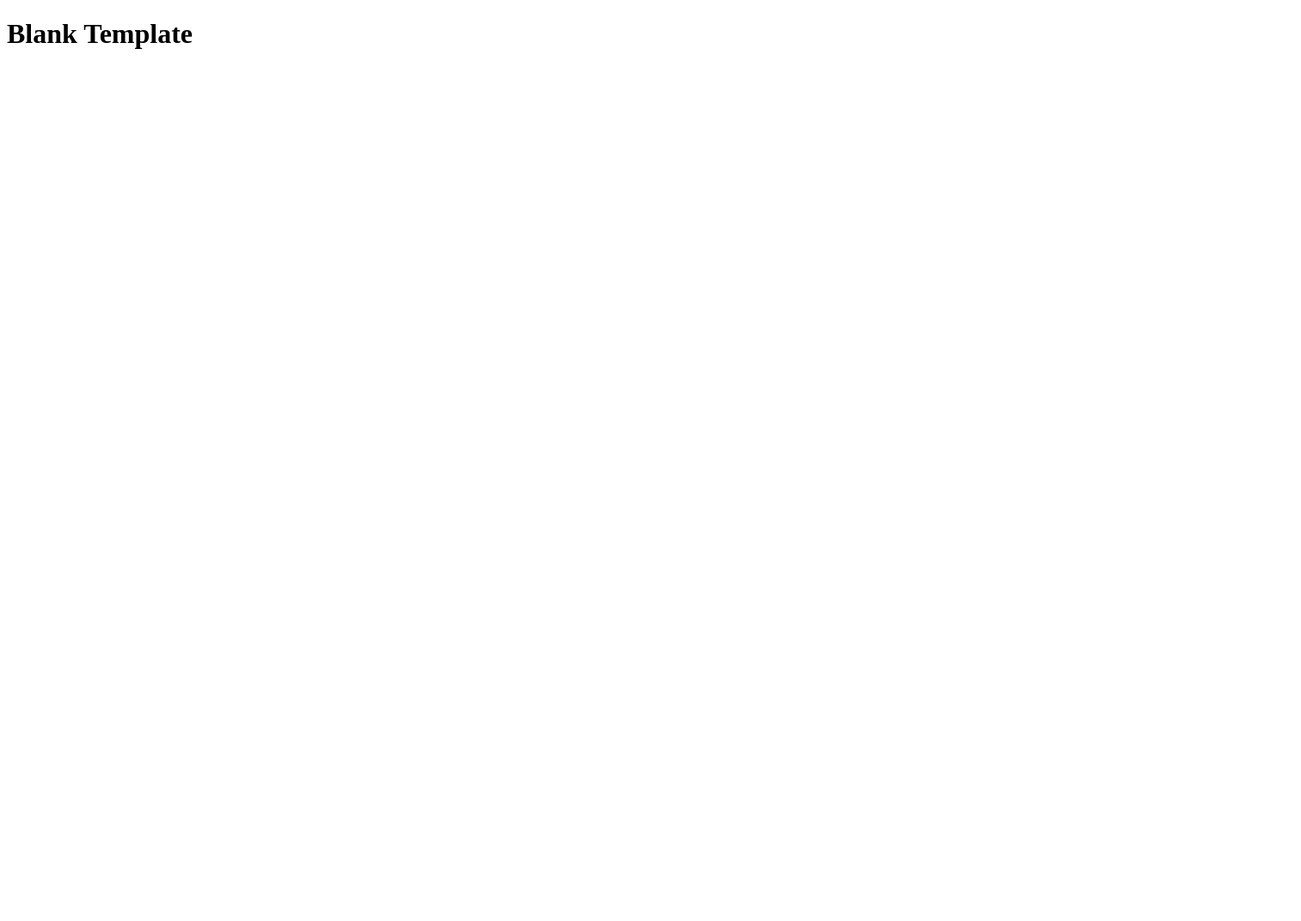
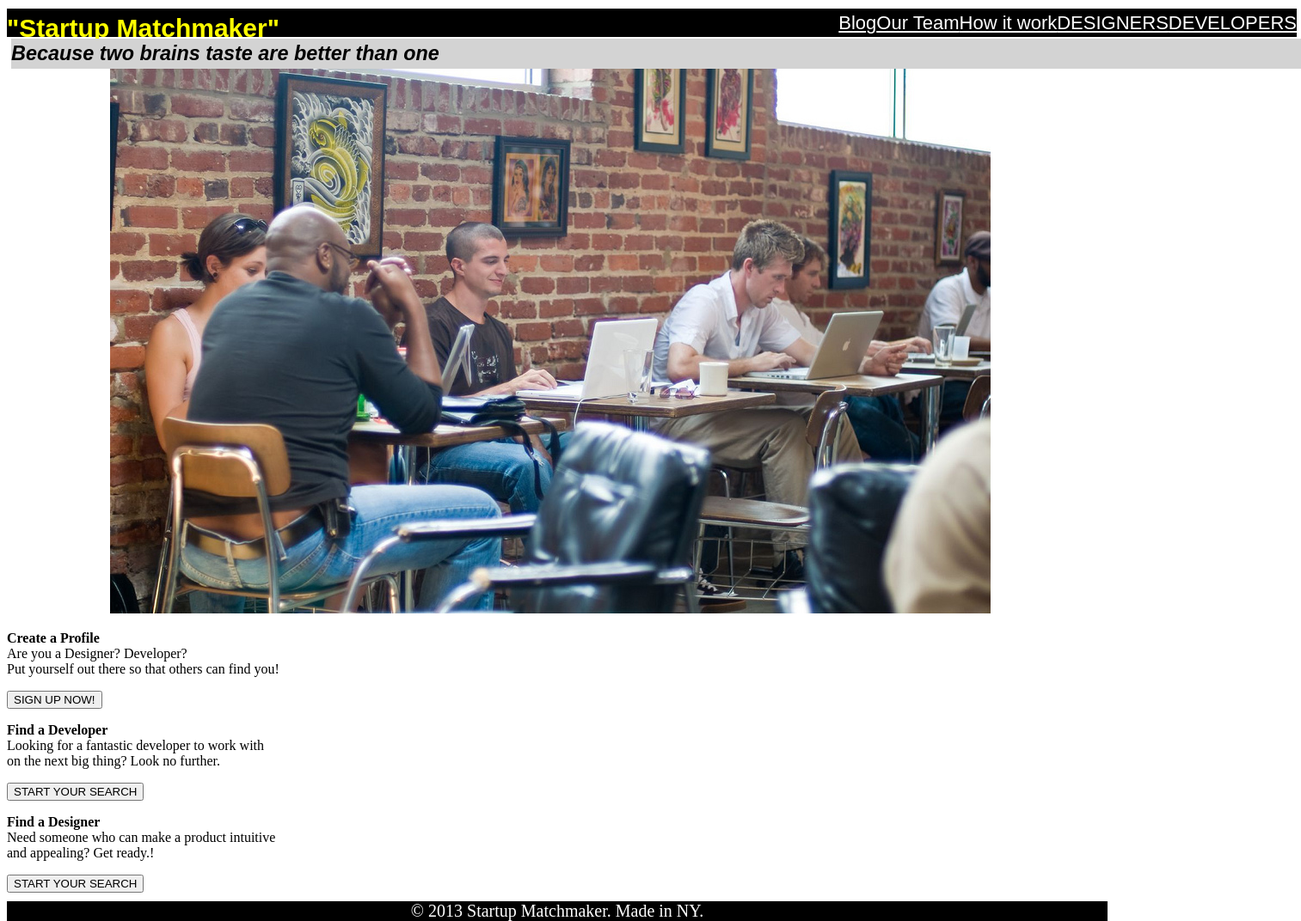
Before and after one commit to wdi-red-coral/hw-week_02-day_02-html-css-flexbox, a plain HTML site: page starter_code/index.html in a window 1280 px wide. Shown: the whole page at 86% size, 1513 px wide, since content can reach past the window. Before the commit the page ends 800 px from the top, so only its background shows below. Drawn offline with Linux system fonts and the light colour scheme.

Commit message:
H.W Startup Matchmaker

```diff
--- a/starter_code/index.html
+++ b/starter_code/index.html
@@ -5,6 +5,52 @@
     <link rel="stylesheet" href="main.css">
 </head>
 <body>
-    <h1>Blank Template</h1>
+    <main>
+
+        <nav>
+
+            <h1>"Startup Matchmaker"</h1>>
+
+            <a href="">DEVELOPERS </a>
+            |
+            <a href=" ">DESIGNERS </a>
+            |
+            <a href=" ">How it work </a>
+            |
+            <a href=" ">Our Team </a>
+            |
+            <a href=" ">Blog </a>
+            <h3> Because two brains taste are better than one </h3>>
+
+        </nav>
+        <hr size="30">
+
+    </main>
+
+    <section>
+        <center><img src="images\coworking.jpg" alt=""></center>
+    </section>
+    <aside>
+        <p>
+
+        </p>
+    </aside>
+    <article id="part">
+        <p><strong>Create a Profile</strong><br>
+            Are you a Designer? Developer? <br>
+            Put yourself out there so that others can find you!</p>
+            <button type="button">SIGN UP NOW!</button>
+
+        <p><strong>Find a Developer</strong><br>
+            Looking for a fantastic developer to work with<br>
+            on the next big thing? Look no further.</p>
+            <button type="button">START YOUR SEARCH</button>
+
+        <p><strong>Find a Designer</strong><br>
+            Need someone who can make a product intuitive<br>
+            and appealing? Get ready.!</p>
+            <button type="button">START YOUR SEARCH</button>
+    </article>
 </body>
+<footer>  © 2013 Startup Matchmaker. Made in NY. </footer>
 </html>
--- a/starter_code/main.css
+++ b/starter_code/main.css
@@ -0,0 +1,84 @@
+
+main{
+font-family: 'Source Sans Pro', sans-serif;
+font-size: 20px;
+line-height: 1.5;
+position: relative;
+
+}
+nav {
+background:black  ;
+width: 1500px;
+margin-bottom: yellow;
+margin-bottom: 10px;
+position: absolute;
+flex-direction: row;
+justify-content:space-between;
+
+
+}
+nav a{color: white  ;
+font-size: 22px;
+float: right;
+
+
+}
+
+
+h1{
+    float: left;
+    color: yellow;
+    font-size: 30px;
+    position: absolute;
+    margin-top: 0px;
+}
+
+hr{
+    color: yellow
+
+}
+span{
+    color: yellow;
+}
+h3{
+    position: absolute;
+    background-color: lightgray;
+    width: 100%;
+    margin: 5px;
+    margin-top: yellow
+    float:center;
+    font-style: italic;
+    color: black
+
+
+
+}
+
+.button {
+    position: absolute;
+    font-family: 'Oswald', sans-serif;
+    background-color:lightgray;
+    color: black;
+    padding: 15px 32px;
+    text-align: center;
+    display: inline-block;
+    font-size: 20px;
+}
+.part{
+    position:absolute;
+    flex-direction: column;
+    justify-content:space-between;
+
+}
+footer{
+    position: absolute;
+    margin-top: 10px;
+    width: 100%;
+    text-align: center;
+    float:center;
+    font-size: 20px;
+    color: white;
+    background-color: black
+
+
+}
```
